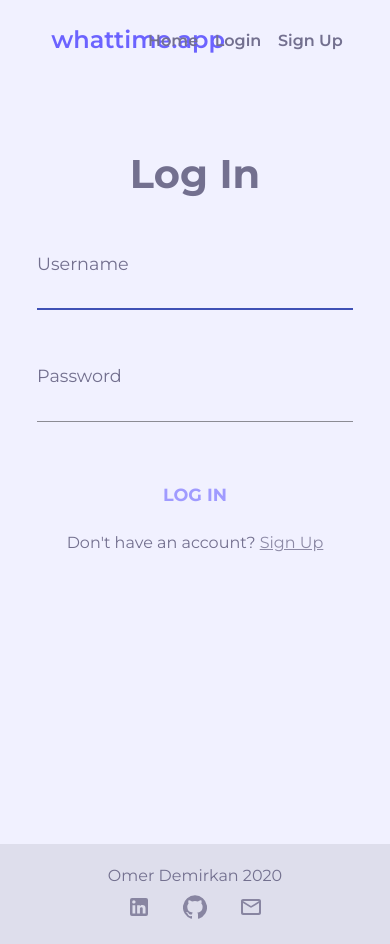
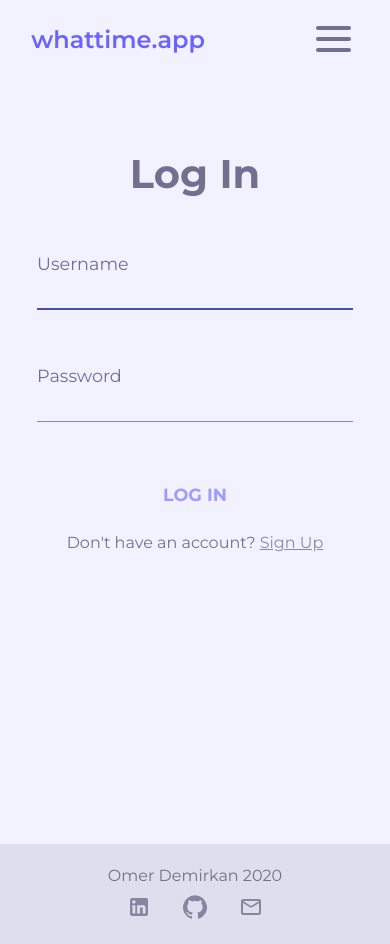
Before and after one commit to omerdemirkan/whattime, a React (Create React App) app in the folder front-end/: page /login in a window 390 px wide. Built offline with nearby package versions, Linux system fonts and the light colour scheme.

Commit message:
make barebones sidedrawer

```diff
--- /dev/null
+++ b/front-end/src/components/SideDrawer/SideDrawer.js
@@ -0,0 +1,42 @@
+import React from 'react';
+import classes from './SideDrawer.module.css';
+
+import { NavLink } from 'react-router-dom';
+
+export default function SideDrawer(props) {
+
+    const logoutButtonPressedHandler = () => {
+        props.setLogoutModal(true)
+    }
+
+    console.log(props.auth);
+    return <div className={classes.SideDrawer} style={props.show === true ? {transform: 'translate(0)'} : null}>
+        {props.auth === true ?
+            <ul className={classes.NavList}>
+                <li className={classes.NavItem}>
+                    <NavLink className={classes.Link} to='/my-surveys'>My Surveys</NavLink>
+                </li>
+                <li className={classes.NavItem}>
+                    <NavLink className={classes.Link} to='/create'>Create</NavLink>
+                </li>
+                <li className={classes.NavItem}>
+                    <span onClick={logoutButtonPressedHandler} className={classes.Link}>Logout</span>
+                </li>
+            </ul>
+        : null}
+
+        {props.auth === false ?
+            <ul className={classes.NavList}>
+                <li className={classes.NavItem}>
+                    <NavLink className={classes.Link} to='/'>Home</NavLink>
+                </li>
+                <li className={classes.NavItem}>
+                    <NavLink className={classes.Link} to='/signup'>Sign Up</NavLink>
+                </li>
+                <li className={classes.NavItem}>
+                    <NavLink className={classes.Link} to='/login'>Log In</NavLink>
+                </li>
+            </ul>
+        : null}
+    </div>
+}
--- /dev/null
+++ b/front-end/src/components/SideDrawer/SideDrawer.module.css
@@ -0,0 +1,29 @@
+.SideDrawer {
+    width: 60vw;
+    height: 100vh;
+    position: absolute;
+    top: 80px;
+    right: 0;
+    background-color: rgb(222, 222, 236);
+    display: flex;
+    justify-content: center;
+    transition: transform .3s ease;
+    transform: translate(110%);
+}
+
+.NavList {
+    list-style: none;
+    margin-top: 10vh;
+    padding-inline-start: 0;
+}
+
+.NavItem {
+    margin: 5vh 0;
+}
+
+.Link {
+    text-decoration: none;
+    color: #73708F;
+    font-size: 1.3rem;
+    font-weight: 600;
+}
--- a/front-end/src/containers/Navbar/Navbar.js
+++ b/front-end/src/containers/Navbar/Navbar.js
@@ -5,6 +5,7 @@ import {NavLink, Link} from 'react-router-dom';
 import Dialog from '@material-ui/core/Dialog';
 import DialogActions from '@material-ui/core/DialogActions';
 import Button from '../../components/UI/Button/Button';
+import SideDrawer from '../../components/SideDrawer/SideDrawer';
 
 // Redux
 import {connect} from 'react-redux';
@@ -14,6 +15,8 @@ function Navbar(props) {
 
     const [navBackground, setNavBackground] = useState(false);
     const [logoutModal, setLogoutModal] = useState(false);
+    const [showSideDrawer, setShowSideDrawer] = useState(false);
+
     const navRef = useRef();
     navRef.current = navBackground;
 
@@ -39,17 +42,17 @@ function Navbar(props) {
 
 
     // Navbar is empty until authentication is determined.
-    return <div className={classes.Navbar} style={navBackground ? {backgroundColor: 'rgb(222, 222, 236)'} : null}>
+    return <div className={classes.Navbar} style={navBackground || showSideDrawer ? {backgroundColor: 'rgb(222, 222, 236)'} : null}>
         {!props.authLoading ?
         <h2 className={classes.Logo + ' purple'}><Link className={classes.Link} to='/'>whattime.app</Link></h2>
         : null}
         {!props.authLoading && props.username ?
             <ul className={classes.NavList}>
                 <li className={classes.NavItem}>
-                    <NavLink className={classes.Link} to='/my-surveys'>My Surveys</NavLink>
+                    <NavLink className={classes.Link} activeStyle={{color: '#6C63FF'}} to='/my-surveys'>My Surveys</NavLink>
                 </li>
                 <li className={classes.NavItem}>
-                    <NavLink className={classes.Link} to='/create'>Create</NavLink>
+                    <NavLink className={classes.Link} activeStyle={{color: '#6C63FF'}} to='/create'>Create</NavLink>
                 </li>
                 <li className={classes.NavItem}>
                     <span onClick={() => setLogoutModal(true)} className={classes.Link}>Logout</span>
@@ -59,16 +62,28 @@ function Navbar(props) {
         {!props.authLoading && !props.username ?
             <ul className={classes.NavList}>
                 <li className={classes.NavItem}>
-                    <NavLink className={classes.Link} to='/'>Home</NavLink>
+                    <NavLink exact className={classes.Link} activeStyle={{color: '#6C63FF'}} to='/'>Home</NavLink>
                 </li>
                 <li className={classes.NavItem}>
-                    <NavLink className={classes.Link} to='/login'>Login</NavLink>
+                    <NavLink className={classes.Link} activeStyle={{color: '#6C63FF'}} to='/signup'>Sign Up</NavLink>
                 </li>
                 <li className={classes.NavItem}>
-                    <NavLink className={classes.Link} to='/signup'>Sign Up</NavLink>
+                    <NavLink className={classes.Link} activeStyle={{color: '#6C63FF'}} to='/login'>Login</NavLink>
                 </li>
             </ul>
         : null}
+
+        <div className={classes.Burger} onClick={() => setShowSideDrawer(!showSideDrawer)}>
+            <div className={showSideDrawer ? classes.Line1 : null}></div>
+            <div className={showSideDrawer ? classes.Line2 : null}></div>
+            <div className={showSideDrawer ? classes.Line3 : null}></div>
+        </div>
+
+        <SideDrawer
+        auth={props.username && !props.authLoading ? true: (!props.username && !props.authLoading ? false : null)}
+        show={showSideDrawer}
+        setLogoutModal={setLogoutModal}
+        />
 
         <Dialog
         open={logoutModal}
--- a/front-end/src/containers/Navbar/Navbar.module.css
+++ b/front-end/src/containers/Navbar/Navbar.module.css
@@ -41,6 +41,7 @@
     color: inherit;
     font-weight: 600;
     cursor: pointer;
+
 }
 
 .LogoutModal {
@@ -51,6 +52,53 @@
     color: #73708F;
 }
 
+.Burger {
+    display: none;
+    position: absolute;
+    top: 19px;
+    right: 10%;
+    cursor: pointer;
+    outline: none;
+    z-index: 15;
+}
+
+.Burger div {
+    width: 35px;
+    height: 4px;
+    margin: 7px 0;
+    border-radius: 0.5rem;
+    transition: 0.3s ease;
+    background-color: #73708F;
+}
+
+div.Line1 {
+    width: 18px;
+    /* transform: rotate(45deg) translate(6px, 7px); */
+    transform: translate(2px, 5px) rotate(45deg);
+}
+
+div.Line2 {
+    transform: rotate(-45deg) translate(0, 0);
+}
+
+div.Line3 {
+    width: 18px;
+    /* transform: rotate(45deg) translate(-6px, -6px); */
+    transform: translate(14px, -5px) rotate(45deg);
+}
+
+@media (max-width: 768px) {
+    .Logo {
+        left: 8%;
+    }
+    .NavList {
+        display: none;
+    }
+    .Burger {
+        display: inline-block;
+    }
+}
+
 @keyframes FadeIn {
     from {
         opacity: 0;
```
